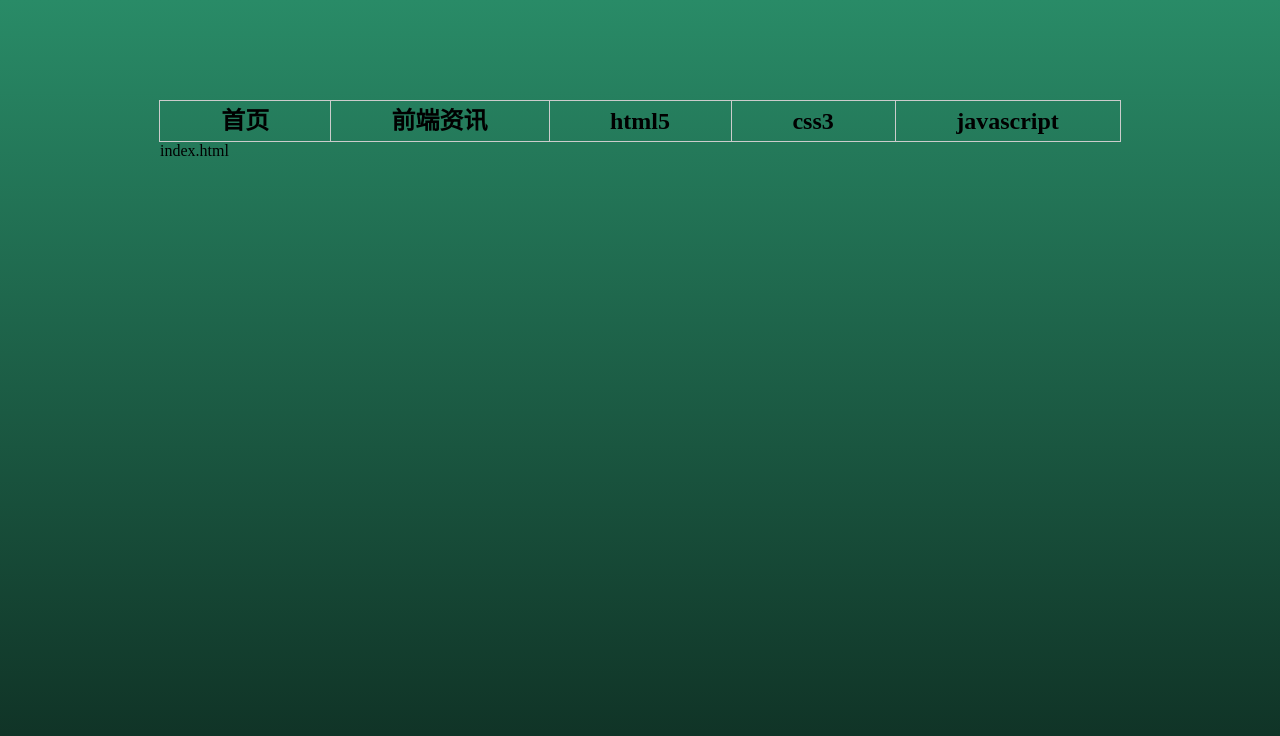
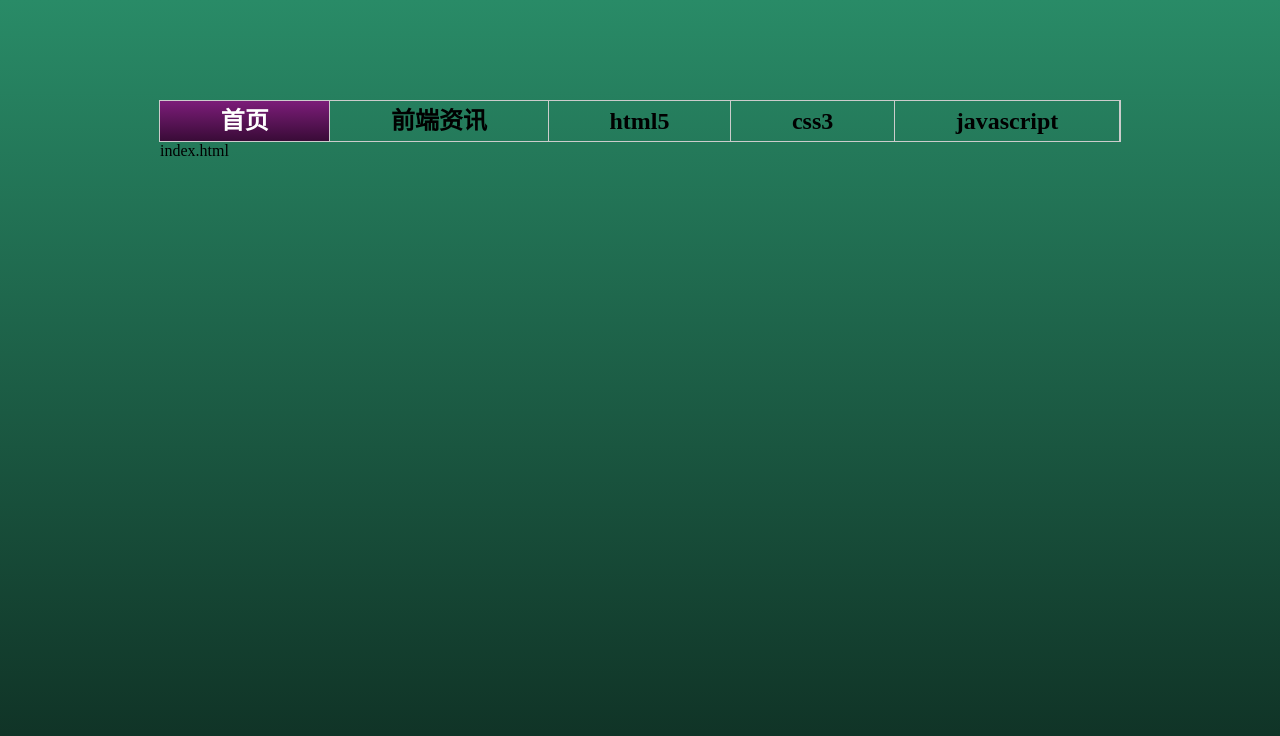
Before and after one commit to aifly/nav, a plain HTML site: page index.html in a window 1280 px wide. Drawn offline with Linux system fonts and the light colour scheme; a web font is replaced by a local one.

Commit message:
add html5 demo
img load progress

```diff
--- a/css/index.less
+++ b/css/index.less
@@ -13,8 +13,6 @@
         li{
 		    -webkit-box-flex:1;
 		    text-align: center;
-		transform-origin:center;
-		position: relative;
             transition:0.5s;
             a{
 		        display: block;
@@ -25,10 +23,16 @@
 		        font-weight: bold;
 		        border-right: 1px solid #ccc;
 		        transition:.4s all ease-in-out;
+                box-sizing:border-box;
                  &:hover{
 		        background: -webkit-gradient(linear,0 0,0 100%,from(#7c1d79),to(#390b37));
 		        color: #fff;
 	        }
+
+	}
+             .active{
+                background: -webkit-gradient(linear,0 0,0 100%,from(#7c1d79),to(#390b37));
+		        color: #fff;
              }
 	}
 	}
--- a/index.html
+++ b/index.html
@@ -8,11 +8,11 @@
 <body ng-controller="myCtrl">
     <nav>
         <ul>
-            <li><a href="javascript:void(0)" ng-click="$location.path('index')">首页</a></li>
-            <li><a href="javascript:void(0)" ng-click="$location.path('news')">前端资讯</a></li>
-            <li><a href="javascript:void(0)" ng-click="$location.path('html5')">html5</a></li>
-            <li><a href="javascript:void(0)" ng-click="$location.path('css3')">css3</a></li>
-            <li><a href="javascript:void(0)" ng-click="$location.path('js')">javascript</a></li>
+            <li><a href="javascript:void(0)" ng-class="{true:'active',false:''}[$location.path()==='/index']" ng-click="$location.path('index')">首页</a></li>
+            <li><a href="javascript:void(0)" ng-class="{true:'active',false:''}[$location.path()==='/news']" ng-click="$location.path('news')">前端资讯</a></li>
+            <li><a href="javascript:void(0)" ng-class="{true:'active',false:''}[$location.path()==='/html5']" ng-click="$location.path('html5')">html5</a></li>
+            <li><a href="javascript:void(0)" ng-class="{true:'active',false:''}[$location.path()==='/css3']" ng-click="$location.path('css3')">css3</a></li>
+            <li><a href="javascript:void(0)" ng-class="{true:'active',false:''}[$location.path()==='/js']" ng-click="$location.path('js')">javascript</a></li>
         </ul>
     </nav>
     <div class="container" ng-view>
```
Also changed, not shown: css/index.css, css/index.min.css, 1 other file. Lines whose indentation alone changed are shown as unchanged.
